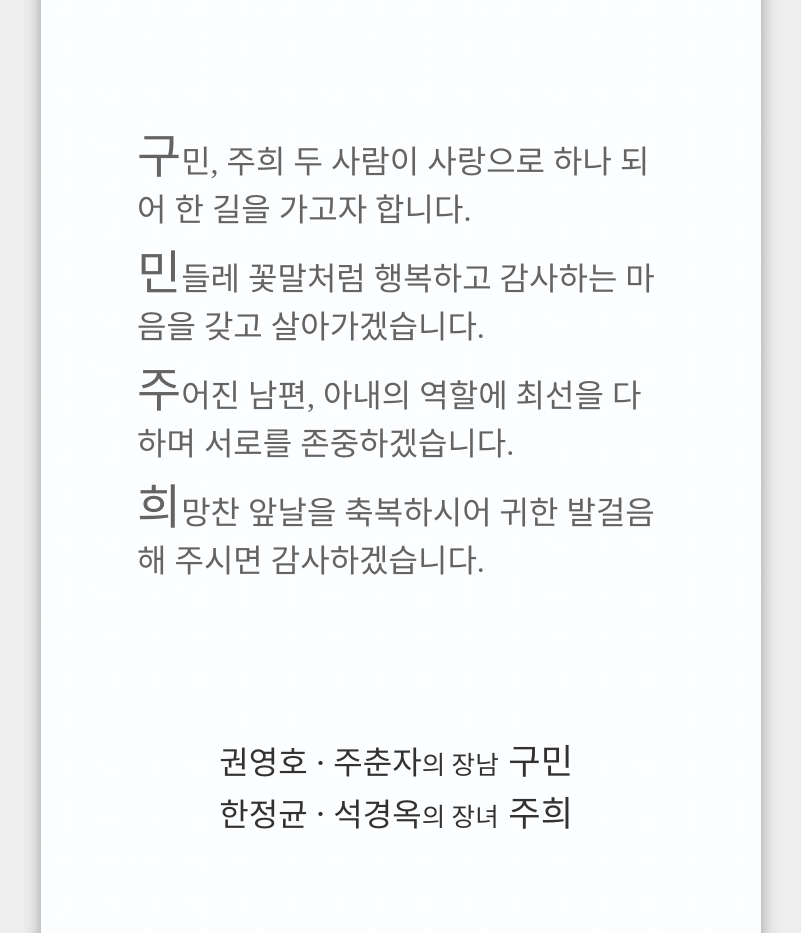
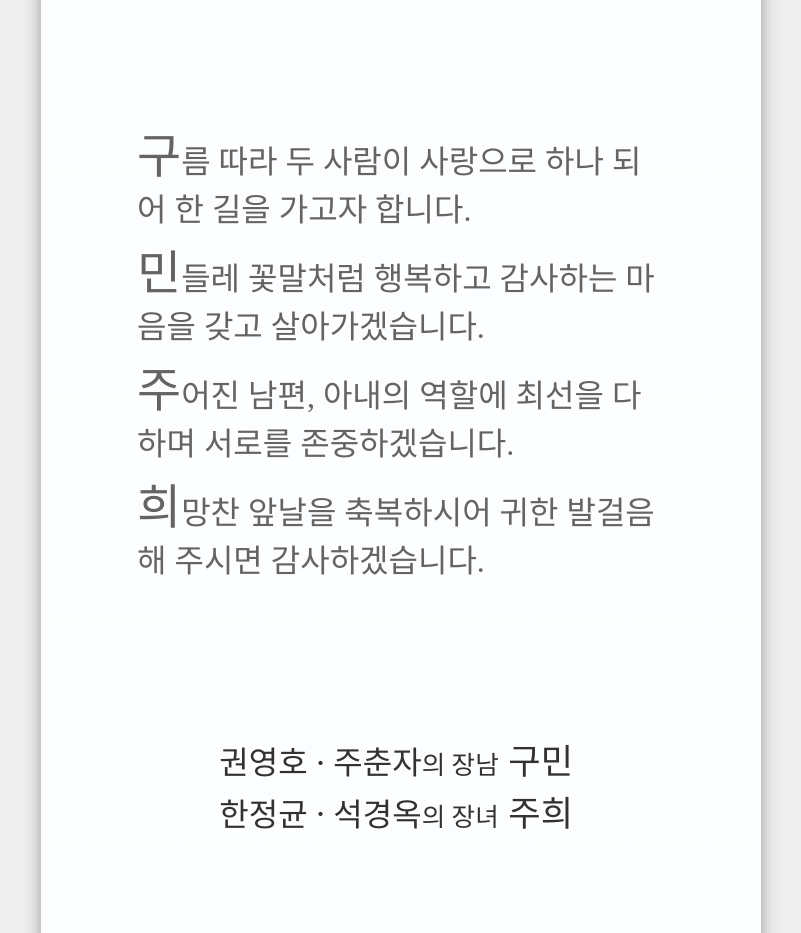
Before and after one commit to joohee0928/wedding-invitation, a plain HTML site: page index.html in a window 1280 px wide. Shown: the part 1180-2113 px from the top of the page, without its empty margins (239-1040 px from the left). Drawn offline with nearby package versions, Linux system fonts and the light colour scheme.

Commit message:
사행시 변경

```diff
--- a/index.html
+++ b/index.html
@@ -72,7 +72,7 @@
         <ul class="message">
           <li>
             <p>
-              구민, 주희 두 사람이 사랑으로 하나 되어 한 길을 가고자 합니다.
+              구름 따라 두 사람이 사랑으로 하나 되어 한 길을 가고자 합니다.
             </p>
           </li>
           <li>
```
